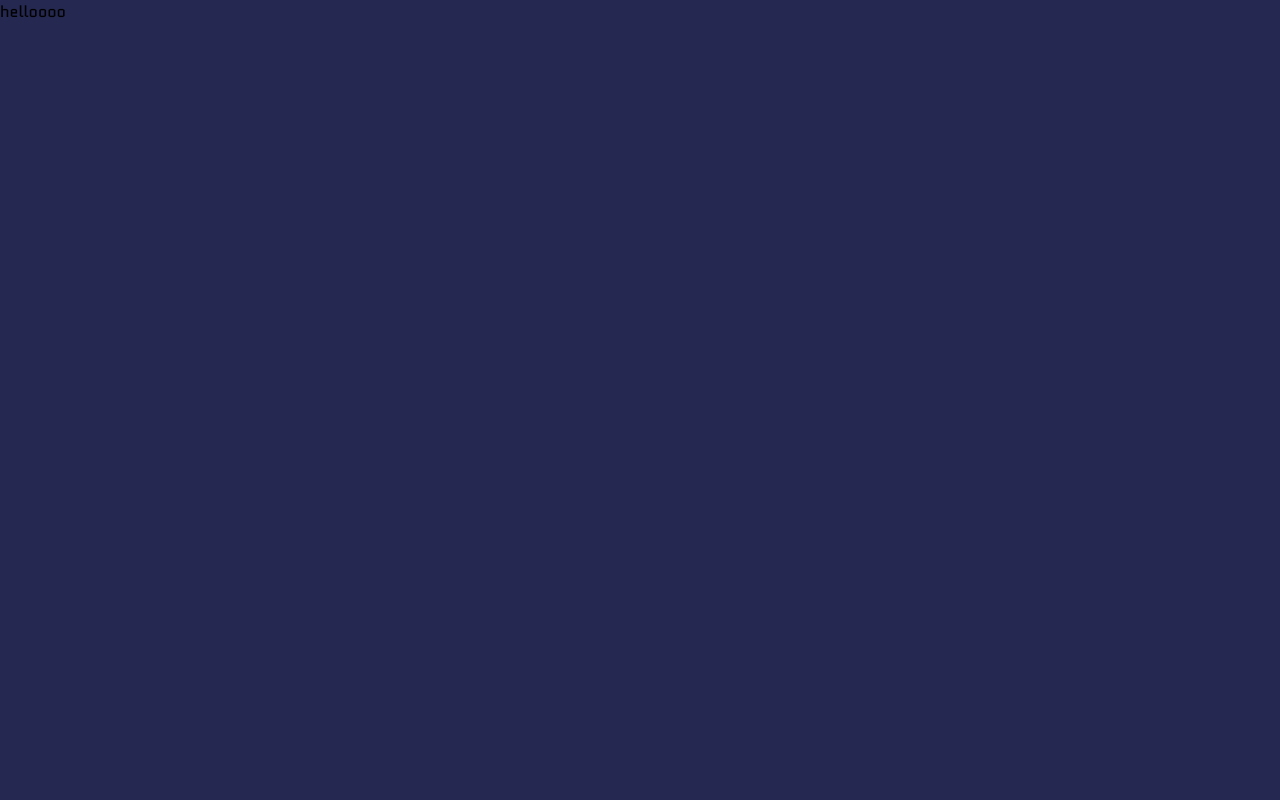
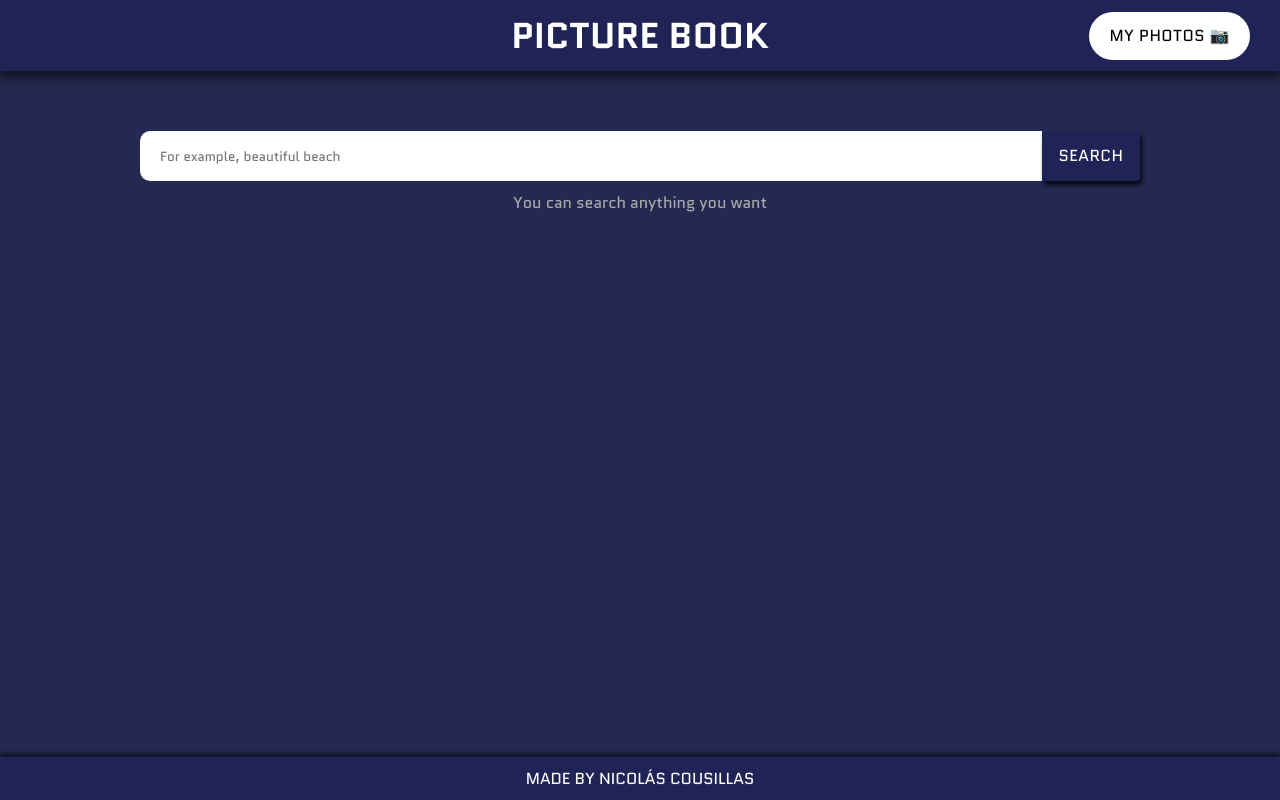
Before and after one commit to nicolascou/picture-book, a React (Create React App) app: page /search in a window 1280 px wide. Built offline with nearby package versions, Linux system fonts and the light colour scheme.

Commit message:
add searchSlice

```diff
--- a/src/components/global/Header.tsx
+++ b/src/components/global/Header.tsx
@@ -4,9 +4,9 @@ import { Button } from '@mui/material'
 const Header: React.FC = () => {
   return (
     <header className='header'>
-      <h1 className='header__title'>PICTURE BOOK</h1>
+      <h1 className='header__title'><a href="/">PICTURE BOOK</a></h1>
       <div className='header__btn'>
-        <Button className='secondary-btn'>MY PHOTOS 📷</Button>
+        <Button href='/my-photos/' className='secondary-btn'>MY PHOTOS 📷</Button>
       </div>
     </header>
   )
--- a/src/components/home/Home.tsx
+++ b/src/components/home/Home.tsx
@@ -9,14 +9,16 @@ const Home: React.FC = () => {
     <>
       <Header />
       <div className='home'>
-        <p className='home__text-mobile'>OVER +2 MILLION QUALITY PHOTOS</p>
-        <p className='home__text-mobile'>ALL PHOTOS ARE FREE TO USE</p>
+        <div className='home__text-mobile'>
+          <p className='home__text-mobile__text'>OVER +2 MILLION QUALITY PHOTOS</p>
+          <p className='home__text-mobile__text'>ALL PHOTOS ARE FREE TO USE</p>
+        </div>
 
         <InfiniteCarousel goTo='right' />
 
         <div className='home__start-btn'>
           <p className='home__text-desktop'>OVER +2 MILLION QUALITY PHOTOS</p>
-          <Button className='default-btn'>START SEARCHING</Button>
+          <Button href='search/' className='default-btn'>START SEARCHING</Button>
           <p className='home__text-desktop'>ALL PHOTOS ARE FREE TO USE</p>
         </div>
 
--- /dev/null
+++ b/src/components/search/Search.tsx
@@ -0,0 +1,34 @@
+import React from 'react'
+import { Button } from '@mui/material';
+import Header from '../global/Header';
+import Footer from '../global/Footer';
+
+const Search: React.FC = () => {
+
+  const handleSubmit = () => {
+    return
+  }
+
+  return (
+    <div className='search'>
+      <Header />
+      <div className='search__btn-mobile'>
+        <Button className='secondary-btn'>MY PHOTOS 📷</Button>
+      </div>
+
+      <form className='search__form'>
+        <input placeholder='For example, beautiful beach' className='search__form__input' type="text" id="searchInput" />
+        <Button onSubmit={handleSubmit} className='search__form__btn default-btn'>SEARCH</Button>
+      </form>
+      <p className='search__text'>You can search anything you want</p>
+
+      <div className='search__photos'>
+
+      </div>
+
+      <Footer />
+    </div>
+  )
+}
+
+export default Search
--- a/src/css/styles.css
+++ b/src/css/styles.css
@@ -41,14 +41,17 @@
   padding: 10px 30px;
   background-color: #202355;
   box-shadow: 0px 8px 8px rgba(0, 0, 0, 0.5);
-  color: white;
   display: flex;
   align-items: center;
   justify-content: center;
-  margin-bottom: 50px;
+  margin-bottom: 30px;
 }
 .header__title {
   font-size: 36px;
+}
+.header__title a {
+  text-decoration: none;
+  color: white;
 }
 .header__btn {
   display: none;
@@ -57,9 +60,6 @@
 }
 
 @media only screen and (min-width: 1000px) {
-  .header {
-    margin-bottom: 30px;
-  }
   .header__btn {
     display: block;
   }
@@ -116,10 +116,13 @@
 }
 
 .home__text-mobile {
+  text-align: center;
+  margin-top: 50px;
+}
+.home__text-mobile__text {
   color: #aaa;
   font-weight: bold;
   font-size: 18px;
-  text-align: center;
   margin-top: 20px;
 }
 .home__carousel-wrapper {
@@ -150,7 +153,7 @@
 .home__carousel-wrapper__carousel {
   display: flex;
   align-items: center;
-  width: -3840px;
+  width: 3840px;
   height: 100%;
   margin-left: 10px;
 }
@@ -218,6 +221,63 @@
     margin-bottom: 30px;
   }
 }
+.default-btn {
+  background-color: #202355 !important;
+  box-shadow: 2px 4px 4px rgba(0, 0, 0, 0.8) !important;
+  border-radius: 4px !important;
+  color: white !important;
+  padding: 10px 20px !important;
+  font-size: 16px !important;
+  font-family: "Quantico", sans-serif !important;
+}
+
+.secondary-btn {
+  background-color: white !important;
+  border-radius: 30px !important;
+  color: black !important;
+  padding: 10px 20px !important;
+  font-size: 16px !important;
+  font-family: "Quantico", sans-serif !important;
+}
+
+.search {
+  text-align: center;
+}
+.search__form {
+  display: flex;
+  align-items: center;
+  justify-content: center;
+  height: 50px;
+  width: 80%;
+  margin: 0 auto;
+  margin-top: 30px;
+}
+.search__form__input {
+  height: 100%;
+  outline: none;
+  border: none;
+  padding: 10px 20px;
+  border-radius: 10px 0 0 10px;
+  width: 100%;
+}
+.search__form__btn {
+  height: 100%;
+}
+.search__text {
+  color: #aaa;
+  font-size: 16px;
+  margin-top: 10px;
+}
+
+@media only screen and (min-width: 1000px) {
+  .search__btn-mobile {
+    display: none;
+  }
+  .search__form {
+    margin-top: 60px;
+    max-width: 1000px;
+  }
+}
 * {
   margin: 0;
   padding: 0;
--- a/src/router.tsx
+++ b/src/router.tsx
@@ -5,6 +5,7 @@ import {
 } from "react-router-dom";
 
 import Home from "./components/home/Home";
+import Search from './components/search/Search';
 
 const router = createBrowserRouter([
   {
@@ -13,7 +14,7 @@ const router = createBrowserRouter([
   },
   {
     path: "search/",
-    element: <div>helloooo</div>
+    element: <Search />
   }
 ]);
 
--- a/src/sass/_header.scss
+++ b/src/sass/_header.scss
@@ -5,14 +5,17 @@
   padding: 10px 30px;
   background-color: $primary-color;
   box-shadow: 0px 8px 8px rgba(0, 0, 0, 0.5);
-  color: white;
   display: flex;
   align-items: center;
   justify-content: center;
-  margin-bottom: 50px;
+  margin-bottom: 30px;
 
   &__title {
     font-size: 36px;
+    a {
+      text-decoration: none;
+      color: white;
+    }
   }
 
   &__btn {
@@ -24,7 +27,6 @@
 
 @media only screen and (min-width: 1000px) {
   .header {
-    margin-bottom: 30px;
     &__btn {
       display: block;
     }
--- /dev/null
+++ b/src/sass/_search.scss
@@ -0,0 +1,47 @@
+@import "globals";
+
+.search {
+  text-align: center;
+
+  &__form {
+    display: flex;
+    align-items: center;
+    justify-content: center;
+    height: 50px;
+    width: 80%;
+    margin: 0 auto;
+    margin-top: 30px;
+
+    &__input {
+      height: 100%;
+      outline: none;
+      border: none;
+      padding: 10px 20px;
+      border-radius: 10px 0 0 10px;
+      width: 100%;
+    }
+
+    &__btn {
+      height: 100%;
+    }
+  }
+
+  &__text {
+    color: $color-grey;
+    font-size: 16px;
+    margin-top: 10px;
+  }
+}
+
+@media only screen and (min-width: 1000px) {
+  .search {
+    &__btn-mobile {
+      display: none;
+    }
+
+    &__form {
+      margin-top: 60px;
+      max-width: 1000px;
+    }
+  }
+}
--- a/src/sass/index.scss
+++ b/src/sass/index.scss
@@ -2,6 +2,7 @@
 @import "header";
 @import "footer";
 @import "home";
+@import "search";
 
 * {
   margin: 0;
```
Also changed, not shown: src/features/search/searchSlice.ts (added, +34 -0 lines), src/sass/_home.scss (+9 -5 lines), src/types.ts (added, +31 -0 lines), src/features/search/thunk.ts (added), 1 other file (tests, documents, lock files or other folders).
